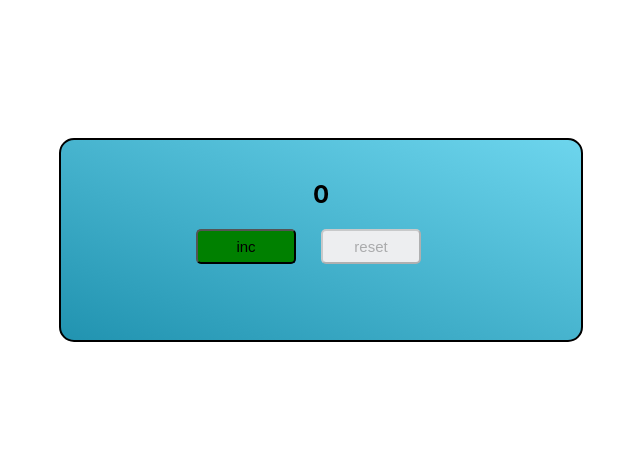
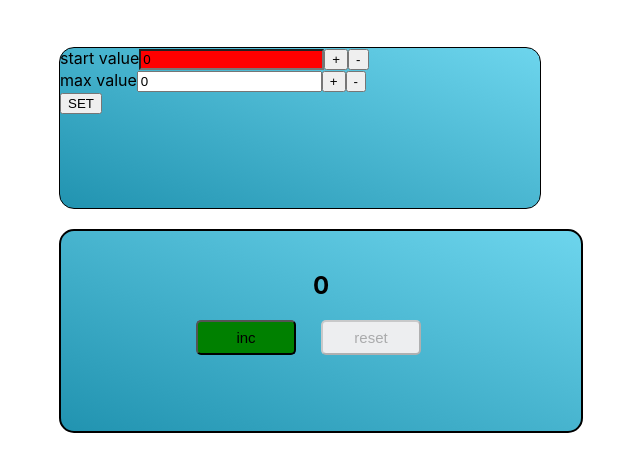
Before and after one commit to Dergacz/counter, a React (Create React App) app: page / in a window 1280 px wide. Shown: the top 472 px of the page, without its empty margins (319-959 px from the left). Built offline with nearby package versions, Linux system fonts and the light colour scheme.

Commit message:
add PMButtons

```diff
--- a/src/App.tsx
+++ b/src/App.tsx
@@ -6,7 +6,7 @@ export function App() {
 
   let [count, setCount] = useState<number>(0);
 
-  const newCount = () => {
+const newCount = () => {
     count < 5 ? setCount(++count) : setCount(5)
   }
   const resetCount = () => {
@@ -16,9 +16,10 @@ export function App() {
   let title = count
   return (
       <div className="App">
-        <Counter title={title}
+        <Counter value={title}
                  newCount={newCount}
-                 resetCount={resetCount}/>
+                 resetCount={resetCount}
+        />
       </div>
   );
 }
--- a/src/Counter/Buttons/Buttons.tsx
+++ b/src/Counter/Buttons/Buttons.tsx
@@ -6,14 +6,19 @@ import "./Buttons.css"
 export type ButtonsPropsType = {
     newCount: () => void
     resetCount: () => void
-    title: number
+    value: number
+    title: string
 }
 
 export const Buttons = (props: ButtonsPropsType) => {
     return(
         <div className={"Buttons"}>
-    <IncButton newCount={props.newCount} title={props.title}/>
-    <ResetButton resetCount={props.resetCount} title={props.title}/>
+    <IncButton
+        newCount={props.newCount}
+        value={props.value}
+        title={props.title}
+    />
+    <ResetButton resetCount={props.resetCount} title={props.value}/>
 </div>
     )
 }
--- a/src/Counter/Buttons/IncButton.tsx
+++ b/src/Counter/Buttons/IncButton.tsx
@@ -3,16 +3,17 @@ import "./IncButton.css"
 
 type IncPropsType = {
     newCount: () => void
-    title: number
+    value: number
+    title: string
 }
 
 export const IncButton = (props: IncPropsType) => {
     return (
         <div>
             <button onClick={() => props.newCount()}
-                    disabled={props.title === 5}
+                    disabled={props.value === 5}
                     className={`${"IncBtn"}
-                    ${props.title < 5 ? "IncGreen" : ""}`}>inc
+                    ${props.value < 5 ? "IncGreen" : ""}`}>{props.title}
             </button>
         </div>
     )
--- /dev/null
+++ b/src/Counter/Buttons/PMButtons.tsx
@@ -0,0 +1,14 @@
+import React from "react";
+
+type PMButtonsPropsType = {
+    title: string
+    onClick: () => void
+}
+
+export const PMButtons = (props: PMButtonsPropsType) => {
+    return (
+        <span>
+            <button onClick={props.onClick}>{props.title}</button>
+        </span>
+    )
+}
--- a/src/Counter/Counter.css
+++ b/src/Counter/Counter.css
@@ -8,3 +8,12 @@
     border-radius: 15px;
     border: 2px solid black;
 }
+
+.CounterMenu {
+    height: 20vh;
+    width: 60vh;
+    border: 1px solid black;
+    border-radius: 15px;
+    background: linear-gradient(21deg, #2193b0, #6dd5ed);
+    margin-bottom: 20px;
+}
--- a/src/Counter/Counter.tsx
+++ b/src/Counter/Counter.tsx
@@ -2,23 +2,30 @@ import React from "react";
 import {Output} from "./Output/Output";
 import {Buttons} from "./Buttons/Buttons";
 import "./Counter.css"
+import {CounterMenu} from "./CounterMenu";
 
 export type CounterPropsType = {
-    title: number
+    value: number
     newCount: () => void
     resetCount: () => void
 }
 
 export const Counter = (props: CounterPropsType) => {
     return (
-        <div className={"CounterBody"}>
-            <Output title={props.title}/>
-            <Buttons newCount={props.newCount}
-                     resetCount={props.resetCount}
-                     title={props.title}
-            />
+        <div>
+            <div className={"CounterMenu"}>
+                <CounterMenu/>
+            </div>
+            <div className={"CounterBody"}>
+                <Output title={props.value}/>
+                <Buttons newCount={props.newCount}
+                         resetCount={props.resetCount}
+                         value={props.value}
+                         title={"inc"}
+                />
+            </div>
         </div>
+
     )
 
-
 }
--- a/src/Counter/CounterMenu.tsx
+++ b/src/Counter/CounterMenu.tsx
@@ -1,5 +1,6 @@
 import React, {useEffect, useState} from "react";
 import "./CounterMenu.css"
+import {PMButtons} from "./Buttons/PMButtons";
 
 export const CounterMenu = () => {
 
@@ -27,7 +28,6 @@ export const CounterMenu = () => {
     }, [minValue]);
 
 
-
     const incMaxValue = () => {
         setMaxValue(maxValue + 1)
     }
@@ -49,23 +49,21 @@ export const CounterMenu = () => {
     }, [maxValue]);
 
 
-
     return (
         <div>
             <div>
                 <span>
                    <span>start value</span>
                 <input
-
+                    value={minValue}
                     className={
                         minValue <= maxValue || minValue < 0
-                        ? "input"
-                        : ""
+                            ? "input"
+                            : ""
                     }
-                    value={minValue}
                 />
-                    <button onClick={incMinValue}>+</button>
-                    <button onClick={decMinValue}>-</button>
+                    <PMButtons title={"+"} onClick={incMinValue}/>
+                    <PMButtons title={"-"} onClick={decMinValue}/>
                 </span>
 
             </div>
```
Also changed, not shown: 1 other file (tests, documents, lock files or other folders).
